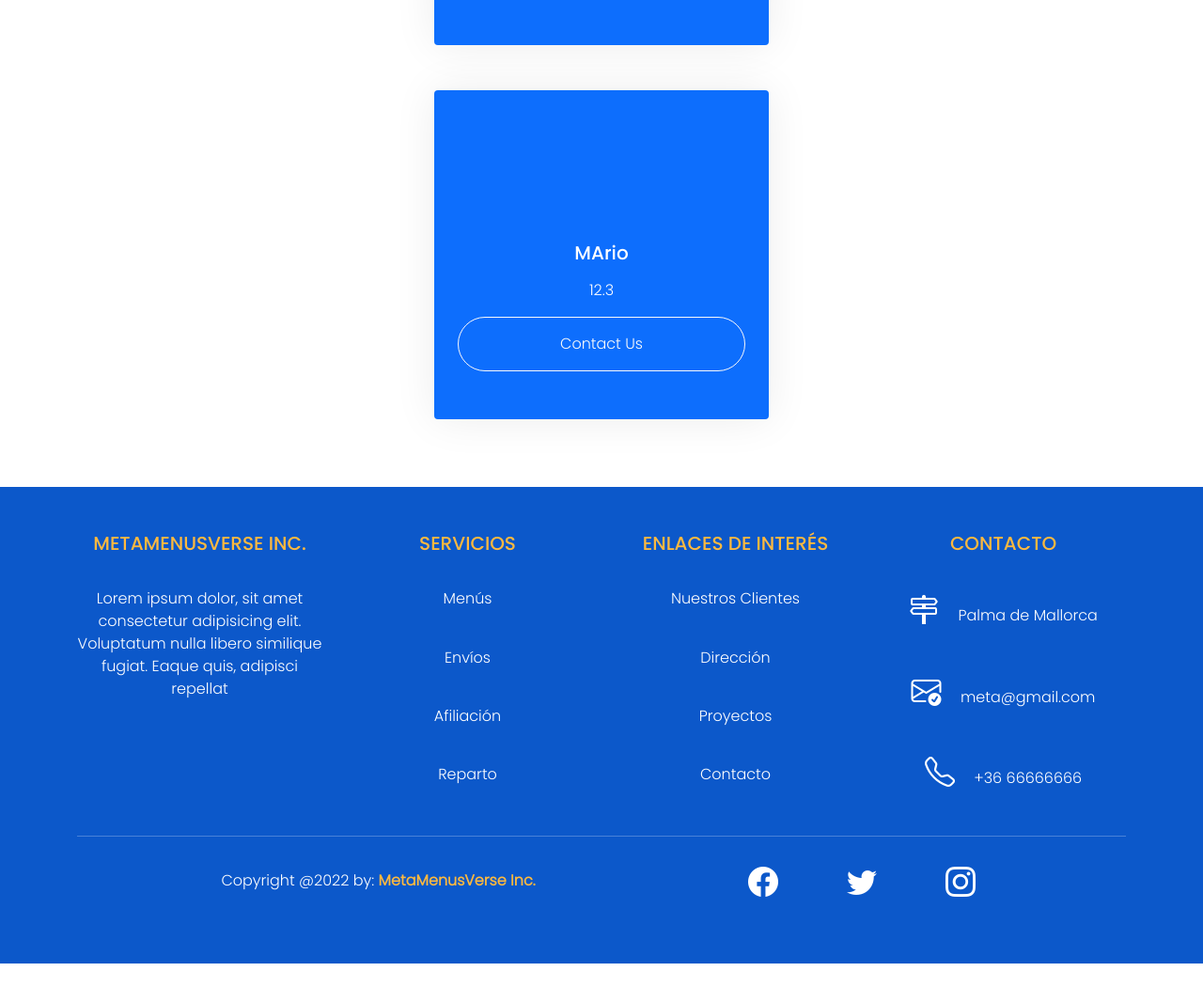
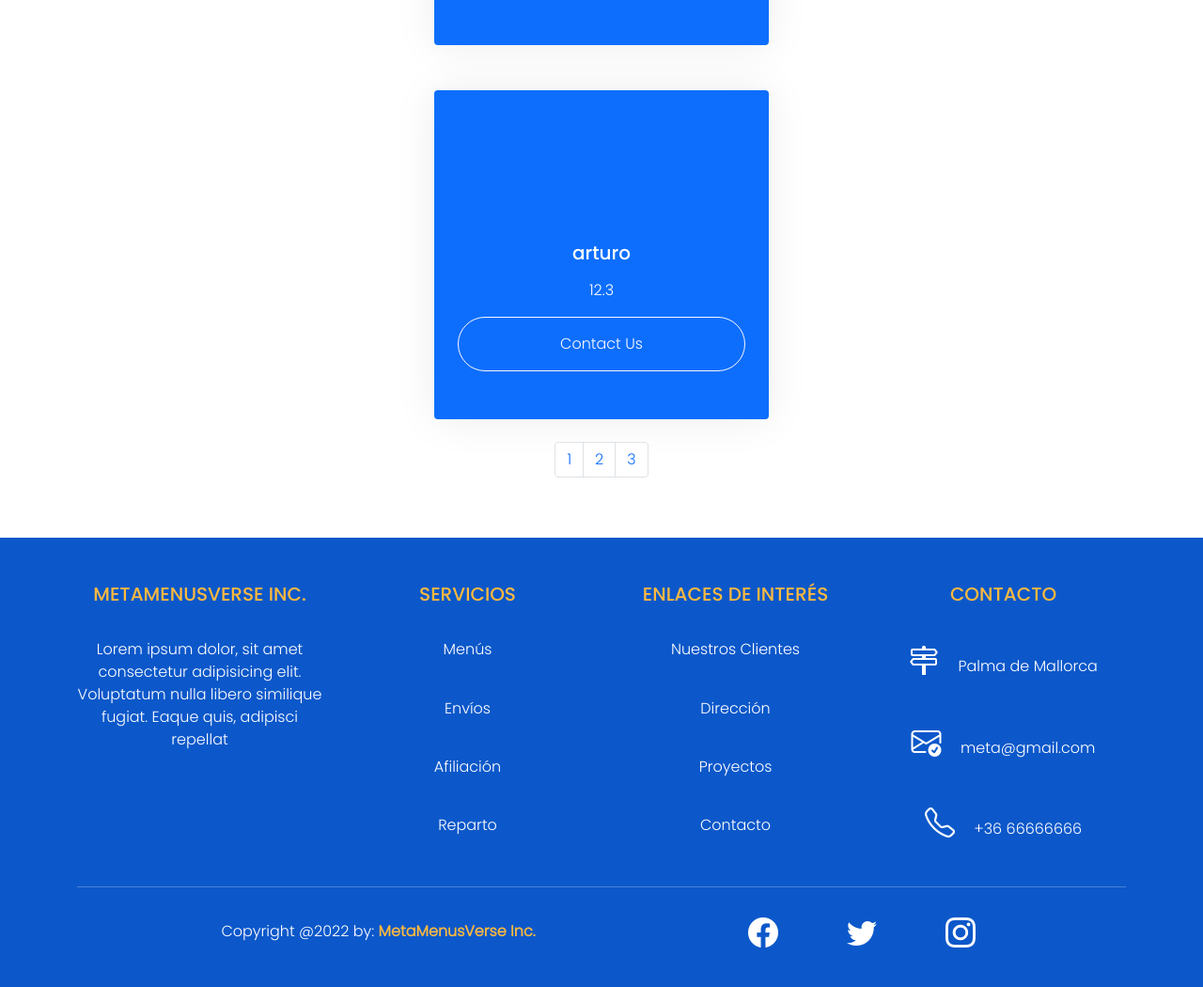
Before and after one commit to MateoGarciaG/MetaMenusVerse-Frontend, a website built with Vite: page src/pages/index.html in a window 1280 px wide. Shown: the part 2323-3373 px from the top of the page at 94% size. Before the commit the page ends 3348 px from the top, so only its background shows below. Built offline with nearby package versions, Linux system fonts and the light colour scheme; some icons are missing; files whose address does not match are found by name.

Commit message:
feat: :sparkles: Add pagination component

```diff
--- a/src/components/groupCard/groupCard.html
+++ b/src/components/groupCard/groupCard.html
@@ -11,6 +11,9 @@
       <div class="row g-4 d-flex justify-content-center show-cards">
 
       </div>
+      <div class="row g-4 d-flex justify-content-center pagination-cards">
+
+      </div>
     </div>
   </div>
 <!-- Service End -->
--- a/src/components/groupCard/groupCard.js
+++ b/src/components/groupCard/groupCard.js
@@ -6,8 +6,9 @@ import groupCardHtml from "./groupCard.html?raw";
 import "./groupCard.module.scss";
 import { html, render } from 'lit-html';
 import {unsafeHTML} from 'lit-html/directives/unsafe-html.js';
+import { Pagination } from "../pagination/pagination";
 
-let cards = [Card("Pedro", 27.3), Card("MArio", 12.3), Card("MArio", 12.3), ];
+let cards = [Card("Pedro", 27.3), Card("MArio", 12.3), Card("arturo", 12.3), Card("jose", 12.3), Card("sergio", 12.3), Card("carlos", 12.3), Card("juan", 12.3), ];
 
 
 export const GroupCard = () => {
@@ -17,7 +18,11 @@ export const GroupCard = () => {
 
   const showCardsContainter = document.querySelector(".show-cards");
 
-  render(html`${cards.map((card) => unsafeHTML(card))}`, showCardsContainter);
+  // render(html`${cards.map((card) => unsafeHTML(card))}`, showCardsContainter);
+
+  const paginationContainer = document.querySelector(".pagination-cards");
+
+  Pagination(showCardsContainter, paginationContainer, cards);
 
   // return html`
   // ${unsafeHTML(groupCardHtml)}
--- /dev/null
+++ b/src/components/pagination/pagination.html
@@ -0,0 +1,5 @@
+<nav aria-label="Page navigation example">
+  <ul class="pagination justify-content-center paginationNumbers">
+
+  </ul>
+</nav>
--- /dev/null
+++ b/src/components/pagination/pagination.js
@@ -0,0 +1,76 @@
+import paginationHtml from "./pagination.html?raw";
+import "./pagination.module.scss"; // HMR
+import { html, render } from "lit-html";
+import { unsafeHTML } from "lit-html/directives/unsafe-html.js";
+import { repeat } from "lit-html/directives/repeat.js";
+
+export const Pagination = (
+  cardsContainer,
+  paginationContainer,
+  cards = [],
+  numberPerPage = 3,
+  pageNumber = 1
+) => {
+  const generatePagination = () => {
+    const start = numberPerPage * (pageNumber - 1);
+    const end = start + numberPerPage;
+
+    const size = cards.length;
+
+    return {
+      paginatedItems: cards.slice(start, end),
+      numberOfPages: Math.ceil(size / numberPerPage),
+      currentPage: pageNumber,
+      dataLength: size,
+    };
+  };
+
+  render(html`${unsafeHTML(paginationHtml)}`, paginationContainer);
+
+  console.log(generatePagination());
+
+  const numbersContainer = document.querySelector(".paginationNumbers");
+
+  render(html`${unsafeHTML(generatePagination().paginatedItems.join(""))}`, cardsContainer);
+
+  // const numberOfPagesHtml =
+  // [...Array(generatePagination.numberOfPages).keys()].map(number => `<li class="page-item">
+  //     <a class="page-link" href="#">${number}</a>
+  //   </li>`);
+
+  // console.log(numberOfPagesHtml);
+
+  // render(
+  //   html`${unsafeHTML(numberOfPagesHtml.join(""))}`,
+  //   numbersContainer
+  // );
+
+  const numberOfPagesHtml = [
+    ...Array(generatePagination().numberOfPages).keys(),
+  ];
+
+  render(
+    html`${repeat(
+      numberOfPagesHtml,
+      (number) => number.id,
+      (number) => html`<li class="page-item ">
+        <span class="page-link number-page-${number + 1}">${number + 1}</span>
+      </li>`
+    )}`,
+    numbersContainer
+  );
+
+  numberOfPagesHtml.forEach((number) => {
+    document
+      .querySelector(`.number-page-${number + 1}`)
+      .addEventListener("click", function () {
+        pageNumber = number + 1;
+
+        render(
+          html`${unsafeHTML(generatePagination().paginatedItems.join(""))}`,
+          cardsContainer
+        );
+        console.log("Click al boton pag");
+      });
+  });
+};
```
Also changed, not shown: src/components/pagination/pagination.module.scss (added).
